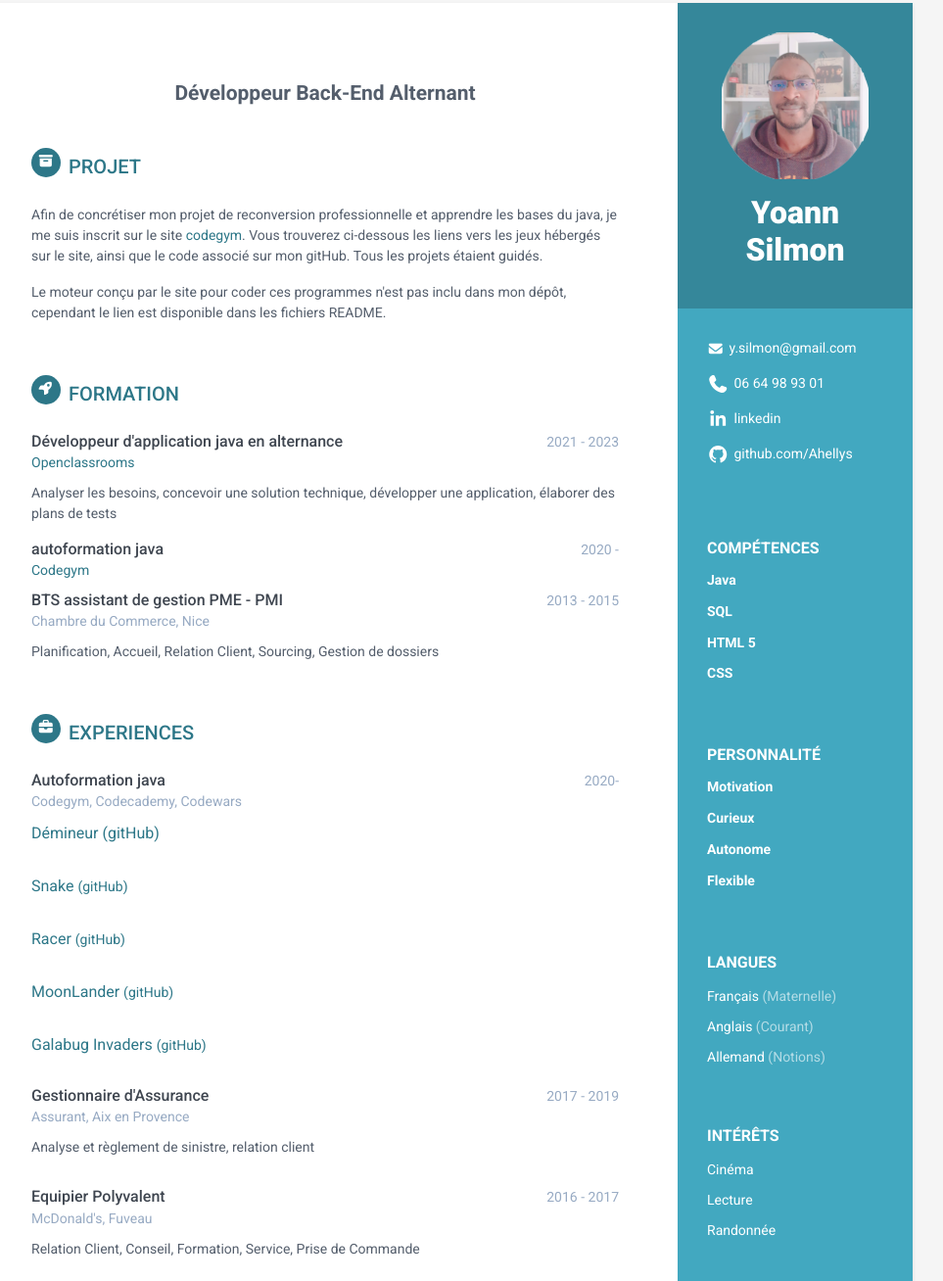
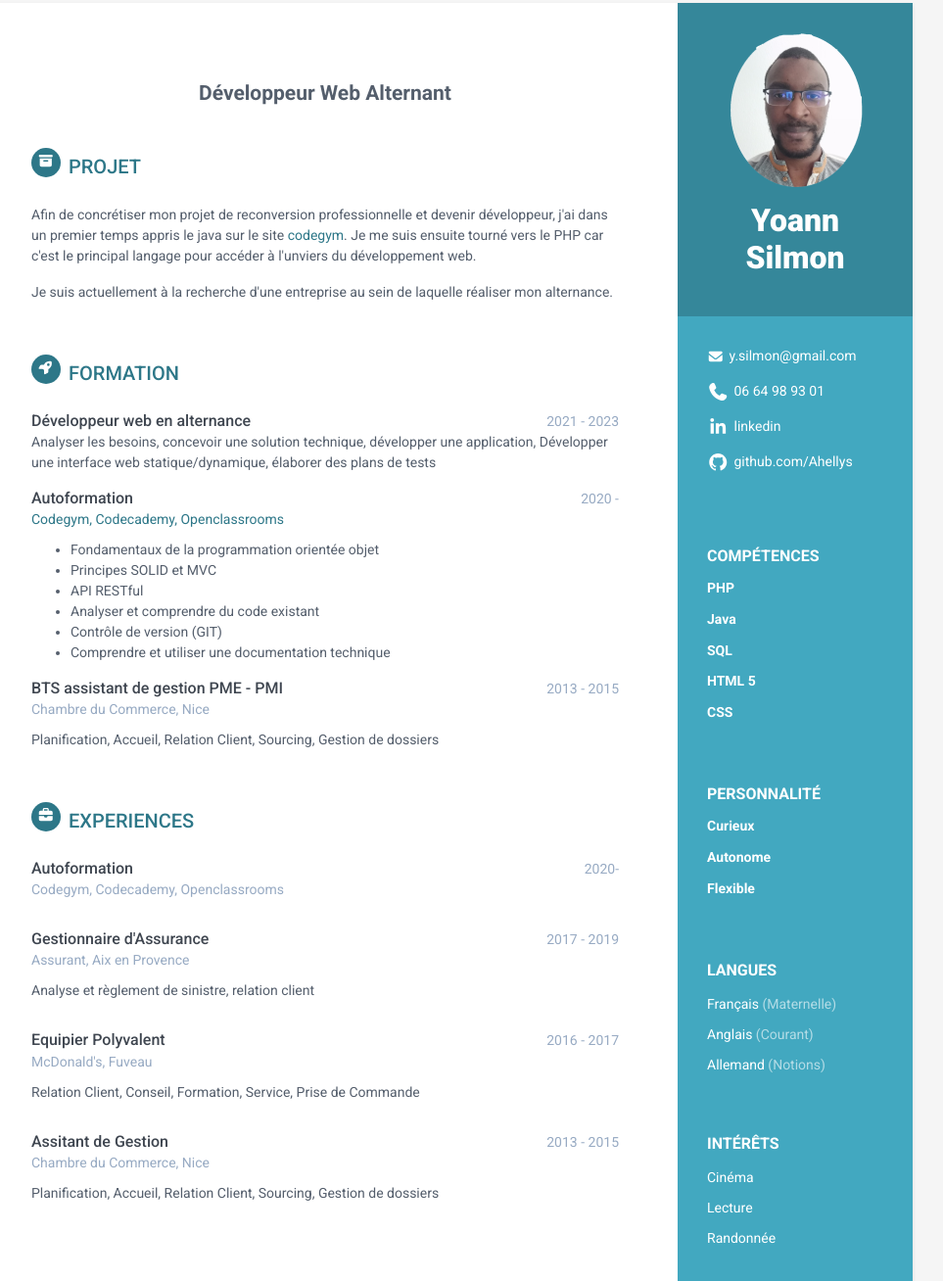
Before and after one commit to Ahellys/Resume, a plain HTML site: page index.html in a window 1280 px wide. Shown: the part 27-1335 px from the top of the page at 98% size, without its empty margins (188-1151 px from the left). Drawn offline with Linux system fonts and the light colour scheme.

Commit message:
rework WEB

```diff
--- a/index.html
+++ b/index.html
@@ -24,7 +24,7 @@
     <div class="wrapper">
         <div class="sidebar-wrapper">
             <div class="profile-container">
-                <img class="profile" src="assets/images/actual profile.png" alt="" />
+                <img class="profile" src="assets/images/Rondpourdevrai.png" alt="" />
                 <h1 class="name">Yoann Silmon</h1>
             </div><!--//profile-container-->
 
@@ -41,12 +41,15 @@
             <div class="education-container container-block">
                 <h2 class="container-block-title">Compétences</h2>
                 <div class="item">
+                    <h4 class="degree">PHP</h4>
+                </div><!--//item-->
+                <div class="item">
                     <h4 class="degree">Java</h4>
                 </div><!--//item-->
                 <div class="item">
-                <div class="item">
                     <h4 class="degree">SQL</h4>
                 </div><!--//item-->
+                <div class="item">
                     <h4 class="degree">HTML 5</h4>
                 </div><!--//item-->
                 <div class="item">
@@ -55,9 +58,6 @@
             </div><!--//education-container-->
             <div class="education-container container-block">
                 <h2 class="container-block-title">Personnalité</h2>
-                <div class="item">
-                    <h4 class="degree">Motivation</h4>
-                </div><!--//item-->
                 <div class="item">
                     <h4 class="degree">Curieux</h4>
                 </div><!--//item-->
@@ -90,13 +90,13 @@
         </div><!--//sidebar-wrapper-->
 
         <div class="main-wrapper">
-            <h6 class="tagline">Développeur Back-End Alternant </h6>
+            <h6 class="tagline">Développeur Web Alternant </h6>
 
             <section class="section projects-section">
                 <h2 class="section-title"><span class="icon-holder"><i class="fas fa-archive"></i></span>Projet</h2>
                 <div class="intro">
-                    <p>Afin de concrétiser mon projet de reconversion professionnelle et apprendre les bases du java, je me suis inscrit sur le site <a href="https://codegym.cc/" target="_blank">codegym</a>. Vous trouverez ci-dessous les liens vers les jeux hébergés sur le site, ainsi que le code associé sur mon gitHub. Tous les projets étaient guidés.</p>
-                    <p>Le moteur conçu par le site pour coder ces programmes n'est pas inclu dans mon dépôt, cependant le lien est disponible dans les fichiers README. </p>
+                    <p>Afin de concrétiser mon projet de reconversion professionnelle et devenir développeur, j'ai dans un premier temps appris le java sur le site <a href="https://codegym.cc/" target="_blank">codegym</a>. Je me suis ensuite tourné vers le PHP car c'est le principal langage pour accéder à l'unviers du développement web.</p>
+                    <p>Je suis actuellement à la recherche d'une entreprise au sein de laquelle réaliser mon alternance. </p>
                 </div><!--//intro-->
 
             </section><!--//section-->
@@ -108,13 +108,13 @@
                 <div class="item">
                     <div class="meta">
                         <div class="upper-row">
-                            <h3 class="job-title">Développeur d'application java en alternance</h3>
+                            <h3 class="job-title">Développeur web en alternance</h3>
                             <div class="time">2021 - 2023</div>
                         </div>
-                        <div class="company"><a href="https://openclassrooms.com/fr/paths/191-developpeur-dapplication-java#path_diploma" target="_blank">Openclassrooms</a></div>
+                        <!--<div class="company"><a href="https://openclassrooms.com/fr/paths/191-developpeur-dapplication-java#path_diploma" target="_blank">Openclassrooms</a></div>-->
                     </div>
                     <div class="details">
-                        <p>Analyser les besoins, concevoir une solution technique, développer une application, élaborer des plans de tests</p>
+                        <p>Analyser les besoins, concevoir une solution technique, développer une application, Développer une interface web statique/dynamique, élaborer des plans de tests</p>
 
                     </div>
                 </div>
@@ -122,10 +122,18 @@
                 <div class="item">
                     <div class="meta">
                         <div class="upper-row">
-                            <h3 class="job-title">autoformation java</h3>
+                            <h3 class="job-title">Autoformation</h3>
                             <div class="time">2020 - </div>
                         </div>
-                        <div class="company"><a href="https://codegym.cc/" target="_blank">Codegym</a></div>
+                        <div class="company"><a href="https://codegym.cc/" target="_blank">Codegym, </a><a href="https://www.codecademy.com/" target="_blank">Codecademy, </a><a href="https://openclassrooms.com/fr/" target="_blank">Openclassrooms</a></div>
+                        <ul>
+                            <li>Fondamentaux de la programmation orientée objet</li>
+                            <li>Principes SOLID et MVC</li>
+                            <li>API RESTful</li>
+                            <li>Analyser et comprendre du code existant</li>
+                            <li>Contrôle de version (GIT)</li>
+                            <li>Comprendre et utiliser une documentation technique</li>
+                        </ul>
                     </div>
                 </div>
 
@@ -148,29 +156,13 @@
                 <div class="item">
                     <div class="meta">
                         <div class="upper-row">
-                            <h3 class="job-title">Autoformation java</h3>
+                            <h3 class="job-title">Autoformation </h3>
                             <div class="time">2020- </div>
                         </div><!--//upper-row-->
-                        <div class="company">Codegym, Codecademy, Codewars</div>
+                        <div class="company">Codegym, Codecademy, Openclassrooms</div>
                     </div><!--//meta-->
 
-                <div class="item">
-                    <span class="project-title"><a href="https://codegym.cc/projects/apps/32936 " target="_blank">Démineur</a> <a href="https://github.com/Ahellys/Minesweeper" target="_blank">(gitHub)</a></span>  <span class="project-tagline"></span>
 
-                </div><!--//item-->
-                    <!--<span class="project-title"><a href="https://" target="_blank">2048</a> </span><a href="https:" target="_blank">(gitHub)</a></span> - <span class="project-tagline"></span> //Game Unvailable ATM-->
-                <div class="item">
-                    <span class="project-title"><a href="https://codegym.cc/projects/apps/33071" target="_blank">Snake</a> </span><a href="https://github.com/Ahellys/Snake" target="_blank">(gitHub)</a></span>  <span class="project-tagline"></span>
-                </div><!--//item-->
-                <div class="item">
-                    <span class="project-title"><a href="https://codegym.cc/projects/apps/33464" target="_blank">Racer</a> </span><a href="https://github.com/Ahellys/Racer" target="_blank">(gitHub)</a></span>  <span class="project-tagline"></span>
-                </div><!--//item-->
-                <div class="item">
-                    <span class="project-title"><a href="https://codegym.cc/projects/apps/33310" target="_blank">MoonLander</a> </span><a href="https://github.com/Ahellys/MoonLander" target="_blank">(gitHub)</a></span>  <span class="project-tagline"></span>
-                </div><!--//item-->
-                <div class="item">
-                    <span class="project-title"><a href="https://codegym.cc/projects/apps/33550" target="_blank">Galabug Invaders</a> </span><a href="https://github.com/Ahellys/Galabug-Invaders" target="_blank">(gitHub)</a></span> <span class="project-tagline"></span>
-                </div><!--//item-->
             </div><!--//item-->
 
                 <div class="item">
```
Also changed, not shown: assets/images/Rondpourdevrai.png (added).
